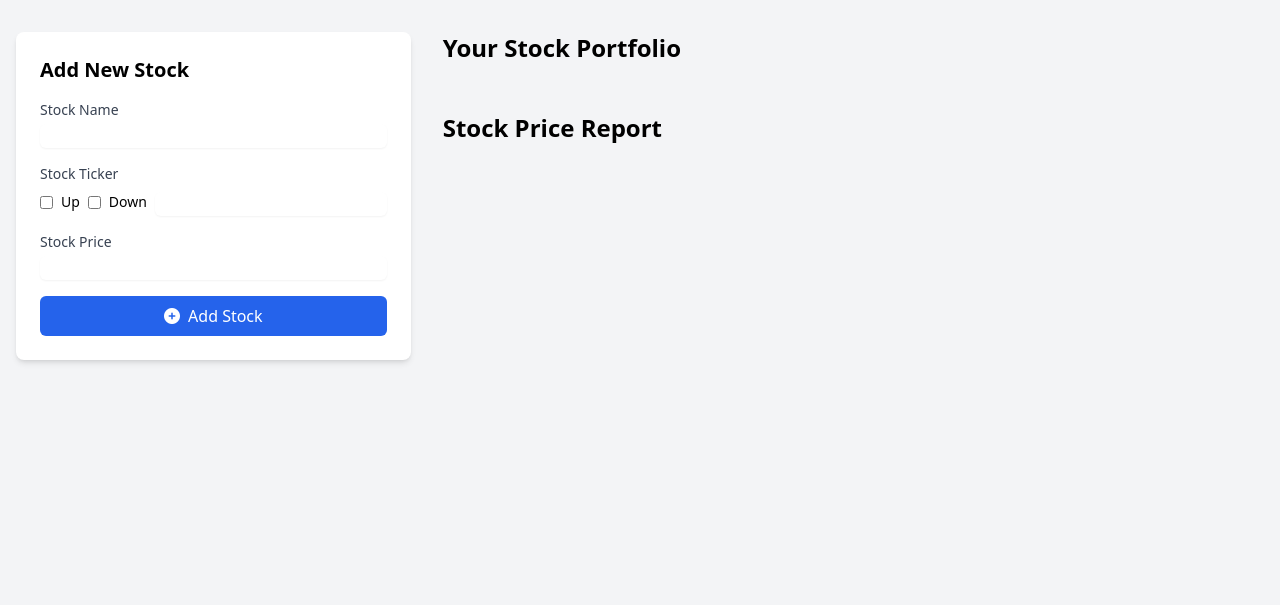
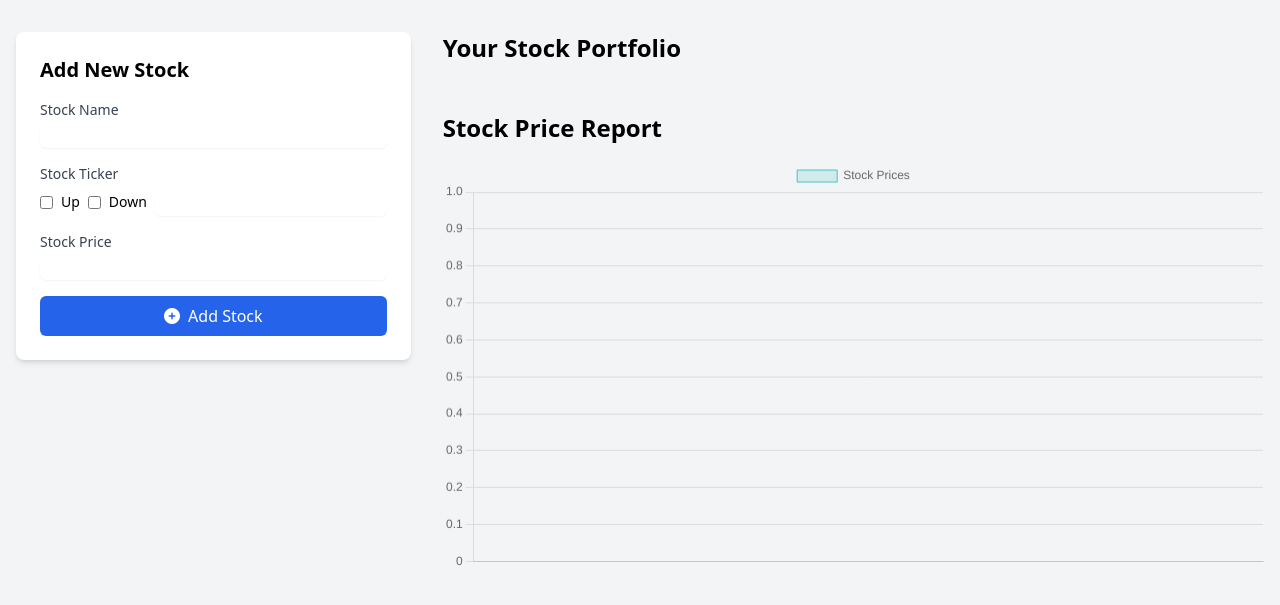
Before and after one commit to VarunSingh19/stock-manager, a Flask app: page / in a window 1280 px wide. Shown: the part 64-669 px from the top of the page. Run offline with Flask 3, Linux system fonts and the light colour scheme; data that the repository does not hold is empty; some libraries are stand-ins or nearby versions.

Commit message:
Update index.html

```diff
--- a/templates/index.html
+++ b/templates/index.html
@@ -74,7 +74,7 @@
                     <h2 class="text-2xl font-bold mb-4">Stock Price Report</h2>
                     <div id="stockChartContainer">
 
-                        <canvas id="stockChart" style="display: none;"></canvas> <!-- Initially hidden -->
+                        <canvas id="stockChart"></canvas> <!-- Initially hidden -->
                     </div>
                 </div>
 
```
